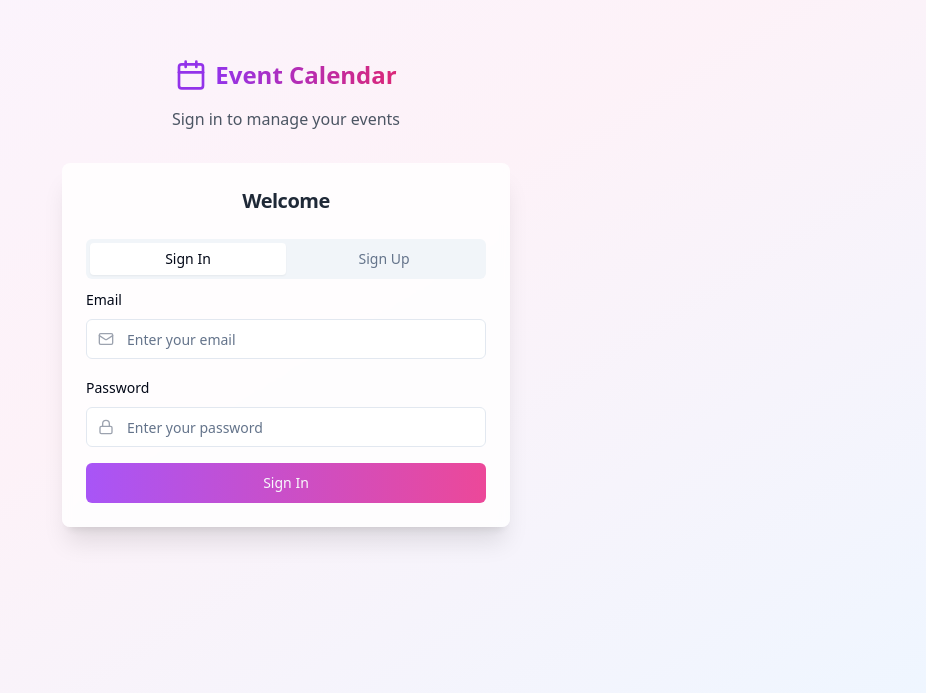
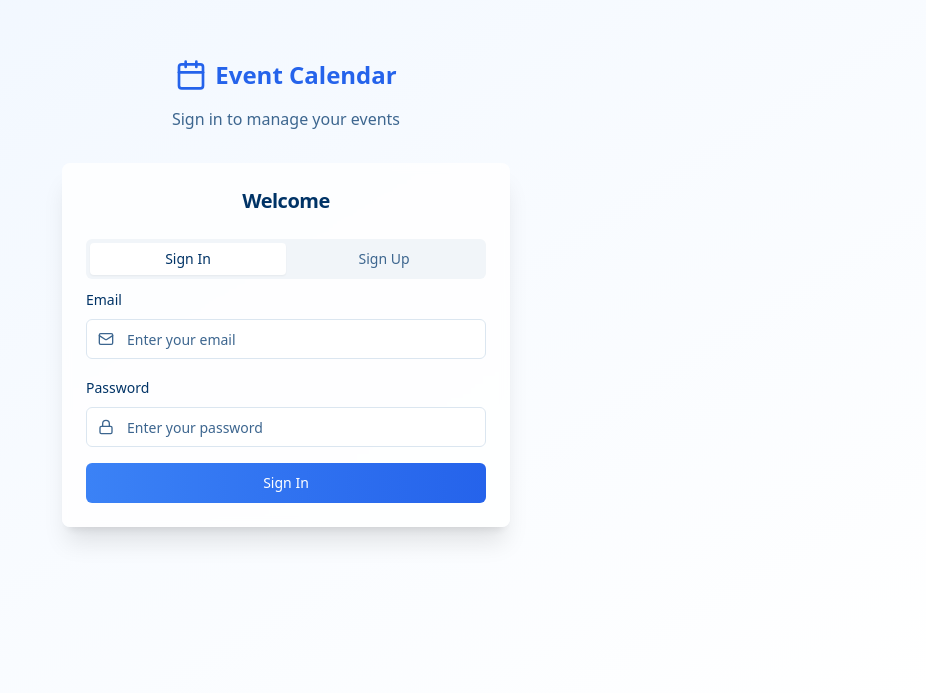
Before and after one commit to sintu009/calendar-capture-flow, a React (Vite) app: page /auth in a window 1280 px wide. Shown: the part 107-800 px from the top of the page, without its empty margins (354-1280 px from the left). Built offline with nearby package versions, Linux system fonts and the light colour scheme.

Commit message:
Refactor color scheme
Update the application's color scheme to use only white and blue.

```diff
--- a/src/index.css
+++ b/src/index.css
@@ -1,3 +1,4 @@
+
 @tailwind base;
 @tailwind components;
 @tailwind utilities;
@@ -7,88 +8,81 @@
 @layer base {
   :root {
     --background: 0 0% 100%;
-    --foreground: 222.2 84% 4.9%;
+    --foreground: 210 100% 20%;
 
     --card: 0 0% 100%;
-    --card-foreground: 222.2 84% 4.9%;
+    --card-foreground: 210 100% 20%;
 
     --popover: 0 0% 100%;
-    --popover-foreground: 222.2 84% 4.9%;
+    --popover-foreground: 210 100% 20%;
 
-    --primary: 222.2 47.4% 11.2%;
-    --primary-foreground: 210 40% 98%;
+    --primary: 210 100% 50%;
+    --primary-foreground: 0 0% 100%;
 
-    --secondary: 210 40% 96.1%;
-    --secondary-foreground: 222.2 47.4% 11.2%;
+    --secondary: 210 40% 96%;
+    --secondary-foreground: 210 100% 20%;
 
-    --muted: 210 40% 96.1%;
-    --muted-foreground: 215.4 16.3% 46.9%;
+    --muted: 210 40% 96%;
+    --muted-foreground: 210 40% 40%;
 
-    --accent: 210 40% 96.1%;
-    --accent-foreground: 222.2 47.4% 11.2%;
+    --accent: 210 40% 96%;
+    --accent-foreground: 210 100% 20%;
 
     --destructive: 0 84.2% 60.2%;
-    --destructive-foreground: 210 40% 98%;
+    --destructive-foreground: 0 0% 100%;
 
-    --border: 214.3 31.8% 91.4%;
-    --input: 214.3 31.8% 91.4%;
-    --ring: 222.2 84% 4.9%;
+    --border: 210 40% 90%;
+    --input: 210 40% 90%;
+    --ring: 210 100% 50%;
 
     --radius: 0.5rem;
 
     --sidebar-background: 0 0% 98%;
-
-    --sidebar-foreground: 240 5.3% 26.1%;
-
-    --sidebar-primary: 240 5.9% 10%;
-
-    --sidebar-primary-foreground: 0 0% 98%;
-
-    --sidebar-accent: 240 4.8% 95.9%;
-
-    --sidebar-accent-foreground: 240 5.9% 10%;
-
-    --sidebar-border: 220 13% 91%;
-
-    --sidebar-ring: 217.2 91.2% 59.8%;
+    --sidebar-foreground: 210 100% 20%;
+    --sidebar-primary: 210 100% 50%;
+    --sidebar-primary-foreground: 0 0% 100%;
+    --sidebar-accent: 210 40% 96%;
+    --sidebar-accent-foreground: 210 100% 20%;
+    --sidebar-border: 210 40% 90%;
+    --sidebar-ring: 210 100% 50%;
   }
 
   .dark {
-    --background: 222.2 84% 4.9%;
-    --foreground: 210 40% 98%;
+    --background: 210 100% 4%;
+    --foreground: 0 0% 98%;
 
-    --card: 222.2 84% 4.9%;
-    --card-foreground: 210 40% 98%;
+    --card: 210 100% 4%;
+    --card-foreground: 0 0% 98%;
 
-    --popover: 222.2 84% 4.9%;
-    --popover-foreground: 210 40% 98%;
+    --popover: 210 100% 4%;
+    --popover-foreground: 0 0% 98%;
 
-    --primary: 210 40% 98%;
-    --primary-foreground: 222.2 47.4% 11.2%;
+    --primary: 210 100% 60%;
+    --primary-foreground: 210 100% 4%;
 
-    --secondary: 217.2 32.6% 17.5%;
-    --secondary-foreground: 210 40% 98%;
+    --secondary: 210 50% 10%;
+    --secondary-foreground: 0 0% 98%;
 
-    --muted: 217.2 32.6% 17.5%;
-    --muted-foreground: 215 20.2% 65.1%;
+    --muted: 210 50% 10%;
+    --muted-foreground: 210 40% 60%;
 
-    --accent: 217.2 32.6% 17.5%;
-    --accent-foreground: 210 40% 98%;
+    --accent: 210 50% 10%;
+    --accent-foreground: 0 0% 98%;
 
     --destructive: 0 62.8% 30.6%;
-    --destructive-foreground: 210 40% 98%;
+    --destructive-foreground: 0 0% 98%;
 
-    --border: 217.2 32.6% 17.5%;
-    --input: 217.2 32.6% 17.5%;
-    --ring: 212.7 26.8% 83.9%;
-    --sidebar-background: 240 5.9% 10%;
-    --sidebar-foreground: 240 4.8% 95.9%;
-    --sidebar-primary: 224.3 76.3% 48%;
+    --border: 210 50% 10%;
+    --input: 210 50% 10%;
+    --ring: 210 100% 60%;
+    --sidebar-background: 210 100% 4%;
+    --sidebar-foreground: 0 0% 98%;
+    --sidebar-primary: 210 100% 60%;
     --sidebar-primary-foreground: 0 0% 100%;
-    --sidebar-accent: 240 3.7% 15.9%;
-    --sidebar-accent-foreground: 240 4.8% 95.9%;
-    --sidebar-border: 240 3.7% 15.9%;
-    --sidebar-ring: 217.2 91.2% 59.8%;
+    --sidebar-accent: 210 50% 10%;
+    --sidebar-accent-foreground: 0 0% 98%;
+    --sidebar-border: 210 50% 10%;
+    --sidebar-ring: 210 100% 60%;
   }
 }
 
--- a/src/pages/Auth.tsx
+++ b/src/pages/Auth.tsx
@@ -102,21 +102,21 @@ const Auth = () => {
   };
 
   return (
-    <div className="min-h-screen bg-gradient-to-br from-purple-50 via-pink-50 to-blue-50 flex items-center justify-center p-4">
+    <div className="min-h-screen bg-gradient-to-br from-blue-50 to-white flex items-center justify-center p-4">
       <div className="w-full max-w-md">
         <div className="text-center mb-8">
           <div className="flex items-center justify-center gap-2 mb-4">
-            <Calendar className="h-8 w-8 text-purple-600" />
-            <h1 className="text-2xl font-bold bg-gradient-to-r from-purple-600 to-pink-600 bg-clip-text text-transparent">
+            <Calendar className="h-8 w-8 text-blue-600" />
+            <h1 className="text-2xl font-bold text-blue-600">
               Event Calendar
             </h1>
           </div>
-          <p className="text-gray-600">Sign in to manage your events</p>
+          <p className="text-muted-foreground">Sign in to manage your events</p>
         </div>
 
         <Card className="shadow-xl border-0 bg-white/80 backdrop-blur-sm">
           <CardHeader>
-            <CardTitle className="text-center text-xl font-semibold text-gray-800">
+            <CardTitle className="text-center text-xl font-semibold text-foreground">
               Welcome
             </CardTitle>
           </CardHeader>
@@ -132,7 +132,7 @@ const Auth = () => {
                   <div className="space-y-2">
                     <Label htmlFor="email">Email</Label>
                     <div className="relative">
-                      <Mail className="absolute left-3 top-3 h-4 w-4 text-gray-400" />
+                      <Mail className="absolute left-3 top-3 h-4 w-4 text-muted-foreground" />
                       <Input
                         id="email"
                         type="email"
@@ -148,7 +148,7 @@ const Auth = () => {
                   <div className="space-y-2">
                     <Label htmlFor="password">Password</Label>
                     <div className="relative">
-                      <Lock className="absolute left-3 top-3 h-4 w-4 text-gray-400" />
+                      <Lock className="absolute left-3 top-3 h-4 w-4 text-muted-foreground" />
                       <Input
                         id="password"
                         type="password"
@@ -163,7 +163,7 @@ const Auth = () => {
 
                   <Button
                     type="submit"
-                    className="w-full bg-gradient-to-r from-purple-500 to-pink-500 hover:from-purple-600 hover:to-pink-600"
+                    className="w-full bg-gradient-to-r from-blue-500 to-blue-600 hover:from-blue-600 hover:to-blue-700"
                     disabled={loading}
                   >
                     {loading ? 'Signing in...' : 'Sign In'}
@@ -176,7 +176,7 @@ const Auth = () => {
                   <div className="space-y-2">
                     <Label htmlFor="fullName">Full Name</Label>
                     <div className="relative">
-                      <User className="absolute left-3 top-3 h-4 w-4 text-gray-400" />
+                      <User className="absolute left-3 top-3 h-4 w-4 text-muted-foreground" />
                       <Input
                         id="fullName"
                         type="text"
@@ -192,7 +192,7 @@ const Auth = () => {
                   <div className="space-y-2">
                     <Label htmlFor="email">Email</Label>
                     <div className="relative">
-                      <Mail className="absolute left-3 top-3 h-4 w-4 text-gray-400" />
+                      <Mail className="absolute left-3 top-3 h-4 w-4 text-muted-foreground" />
                       <Input
                         id="email"
                         type="email"
@@ -208,7 +208,7 @@ const Auth = () => {
                   <div className="space-y-2">
                     <Label htmlFor="password">Password</Label>
                     <div className="relative">
-                      <Lock className="absolute left-3 top-3 h-4 w-4 text-gray-400" />
+                      <Lock className="absolute left-3 top-3 h-4 w-4 text-muted-foreground" />
                       <Input
                         id="password"
                         type="password"
@@ -224,7 +224,7 @@ const Auth = () => {
 
                   <Button
                     type="submit"
-                    className="w-full bg-gradient-to-r from-purple-500 to-pink-500 hover:from-purple-600 hover:to-pink-600"
+                    className="w-full bg-gradient-to-r from-blue-500 to-blue-600 hover:from-blue-600 hover:to-blue-700"
                     disabled={loading}
                   >
                     {loading ? 'Creating account...' : 'Sign Up'}
```
Also changed, not shown: src/pages/Index.tsx (+25 -29 lines).
